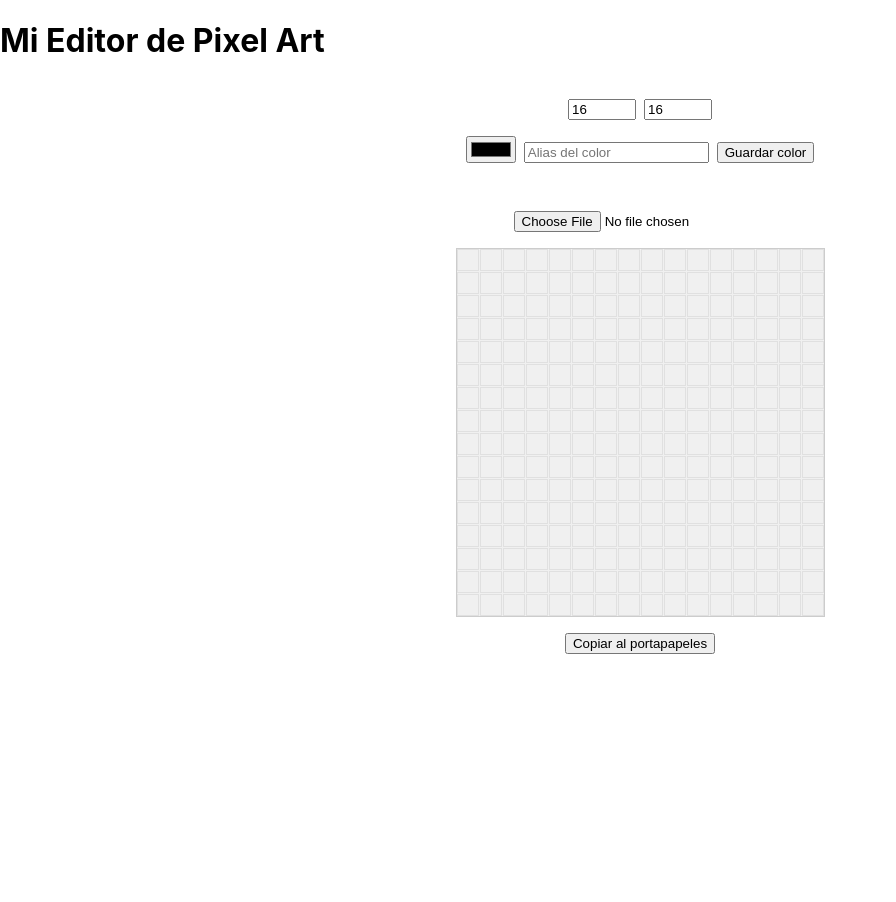
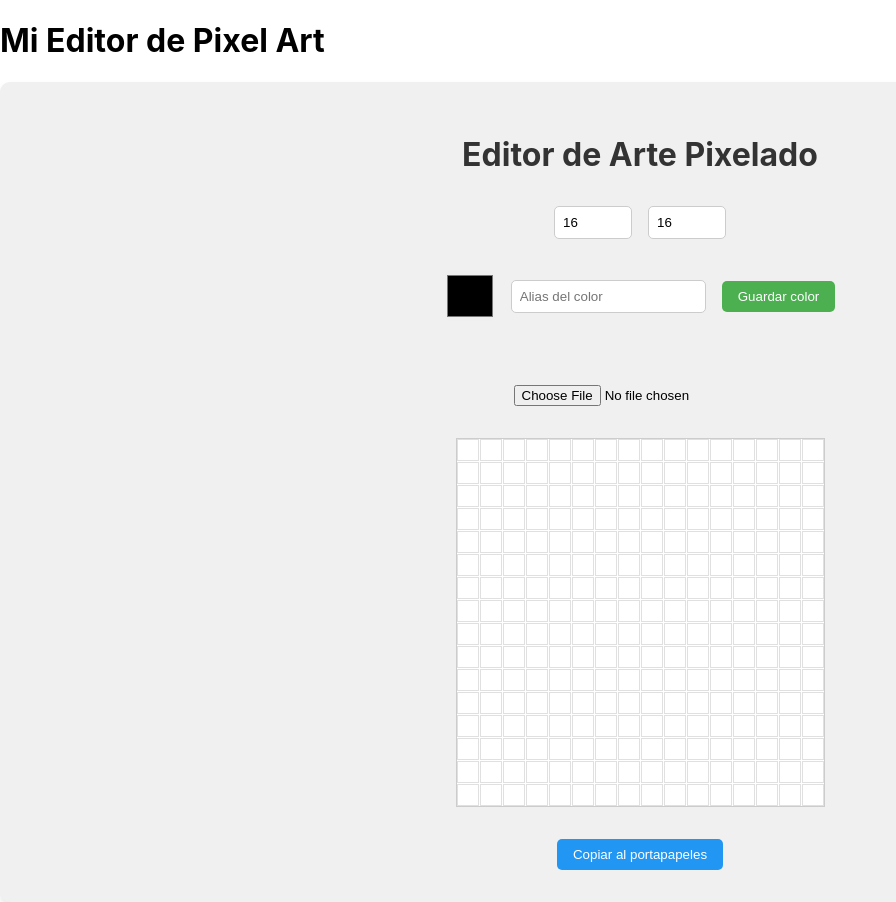
Before and after one commit to Leo-Spj/pixel-art-app, a React (Create React App) app: page / in a window 1280 px wide. Shown: the whole page, without its empty margins (0-896 px from the left). Before the commit the page ends 800 px from the top, so only its background shows below. Built offline with nearby package versions, Linux system fonts and the light colour scheme.

Commit message:
detalles visuales ++

```diff
--- a/src/EditorArtePixelado.js
+++ b/src/EditorArtePixelado.js
@@ -78,38 +78,38 @@ const EditorArtePixelado = () => {
     }
   };
 
-  const generarEnumColor = () => {
+  const generarCodigoCompleto = () => {
     let enumCode = 'enum Color { ';
-    let switchCode = 'void pintarColor(Color color) { switch(color) { ';
+    let switchCode = '\tvoid pintarColor(Color color) {\n\t\tswitch(color) {\n';
 
-    Object.entries(coloresGuardados).forEach(([alias, colorHex]) => {
-      enumCode += `${alias}, `;
+    Object.entries(coloresGuardados).forEach(([alias, colorHex], index) => {
+      enumCode += alias + (index < Object.entries(coloresGuardados).length - 1 ? ', ' : ' ');
       const r = parseInt(colorHex.slice(1, 3), 16) / 255;
       const g = parseInt(colorHex.slice(3, 5), 16) / 255;
       const b = parseInt(colorHex.slice(5, 7), 16) / 255;
-      switchCode += `case ${alias}: glColor3d(${r.toFixed(2)}, ${g.toFixed(2)}, ${b.toFixed(2)}); break; `;
+      switchCode += `\t\t\tcase ${alias}: glColor3d(${r.toFixed(2)}, ${g.toFixed(2)}, ${b.toFixed(2)});\n\t\t\tbreak;\n`;
     });
 
-    enumCode = enumCode.slice(0, -2) + ' };';
-    switchCode += '} }';
+    enumCode += '};\n\n';
+    switchCode += '\t\t}\n\t}\n\n';
 
-    return `[${enumCode} ${switchCode}]`;
-  };
-
-  const copiarAlPortapapeles = () => {
-    const comandosPixel = pixeles.map((colorPixel, indice) => {
+    const pixelCommands = pixeles.map((colorPixel, indice) => {
       if (colorPixel) {
         const { x, y } = calcularCoordenadas(indice);
         const aliasActual = Object.keys(coloresGuardados).find(clave => coloresGuardados[clave] === colorPixel) || 'ColorSinNombre';
-        return `dibujarPixel(${x},${y},${aliasActual});`;
+        return `\t\tdibujarPixel(${x},${y},${aliasActual});`;
       }
       return null;
     }).filter(Boolean);
 
-    const enumColorCode = generarEnumColor();
-    const textoPortapapeles = `${enumColorCode}\n[${comandosPixel.join('\n\t\t')}]`;
+    const figuraCode = '\tvoid figura() {\n' + pixelCommands.join('\n') + '\n\t}';
 
-    navigator.clipboard.writeText(textoPortapapeles)
+    return `[${enumCode}${switchCode}${figuraCode}]`;
+  };
+
+  const copiarAlPortapapeles = () => {
+    const codigoCompleto = generarCodigoCompleto();
+    navigator.clipboard.writeText(codigoCompleto)
       .then(() => alert('¡Copiado al portapapeles!'))
       .catch(err => console.error('Error al copiar: ', err));
   };
@@ -136,51 +136,67 @@ const EditorArtePixelado = () => {
   }, [imagenFondo, anchoLienzo, altoLienzo, posicionFondo, escalaFondo]);
 
   return (
-    <div style={{ display: 'flex', flexDirection: 'column', alignItems: 'center', gap: '1rem', padding: '1rem' }}
-         onContextMenu={(e) => e.preventDefault()}>
-      <div>
+    <div style={{
+      display: 'flex',
+      flexDirection: 'column',
+      alignItems: 'center',
+      gap: '1rem',
+      padding: '2rem',
+      backgroundColor: '#f0f0f0',
+      borderRadius: '10px',
+      boxShadow: '0 4px 6px rgba(0, 0, 0, 0.1)'
+    }} onContextMenu={(e) => e.preventDefault()}>
+      <h1 style={{ color: '#333', marginBottom: '1rem' }}>Editor de Arte Pixelado</h1>
+      <div style={{ display: 'flex', gap: '1rem', marginBottom: '1rem' }}>
         <input
           type="number"
           value={anchoLienzo}
           onChange={(e) => setAnchoLienzo(parseInt(e.target.value))}
           placeholder="Ancho"
-          style={{ width: '60px', marginRight: '0.5rem' }}
+          style={{ width: '60px', padding: '0.5rem', borderRadius: '5px', border: '1px solid #ccc' }}
         />
         <input
           type="number"
           value={altoLienzo}
           onChange={(e) => setAltoLienzo(parseInt(e.target.value))}
           placeholder="Alto"
-          style={{ width: '60px' }}
+          style={{ width: '60px', padding: '0.5rem', borderRadius: '5px', border: '1px solid #ccc' }}
         />
       </div>
-      <div>
+      <div style={{ display: 'flex', gap: '1rem', alignItems: 'center', marginBottom: '1rem' }}>
         <input
           type="color"
           value={color}
           onChange={(e) => manejarCambioColor(e.target.value)}
-          style={{ marginRight: '0.5rem' }}
+          style={{ width: '50px', height: '50px', padding: '0', border: 'none', borderRadius: '5px' }}
         />
         <input
           type="text"
           value={alias}
           onChange={(e) => setAlias(e.target.value)}
           placeholder="Alias del color"
-          style={{ marginRight: '0.5rem' }}
+          style={{ padding: '0.5rem', borderRadius: '5px', border: '1px solid #ccc' }}
         />
-        <button onClick={guardarColor}>Guardar color</button>
+        <button onClick={guardarColor} style={{
+          padding: '0.5rem 1rem',
+          backgroundColor: '#4CAF50',
+          color: 'white',
+          border: 'none',
+          borderRadius: '5px',
+          cursor: 'pointer'
+        }}>Guardar color</button>
       </div>
-      <div style={{ marginTop: '1rem' }}>
+      <div style={{ display: 'flex', flexWrap: 'wrap', gap: '0.5rem', marginBottom: '1rem' }}>
         {Object.entries(coloresGuardados).map(([alias, colorGuardado]) => (
           <button
             key={alias}
             onClick={() => aplicarColorGuardado(alias)}
             style={{
-              margin: '0.2rem',
-              padding: '0.5rem',
+              padding: '0.5rem 1rem',
               backgroundColor: colorGuardado,
               color: 'white',
               border: 'none',
+              borderRadius: '5px',
               cursor: 'pointer'
             }}
           >
@@ -188,32 +204,37 @@ const EditorArtePixelado = () => {
           </button>
         ))}
       </div>
-      <input type="file" onChange={manejarSubidaImagen} accept="image/*" />
+      <input
+        type="file"
+        onChange={manejarSubidaImagen}
+        accept="image/*"
+        style={{ marginBottom: '1rem' }}
+      />
       {imagenFondo && (
-        <div>
-          <div>
+        <div style={{ marginBottom: '1rem' }}>
+          <div style={{ display: 'flex', gap: '0.5rem', marginBottom: '0.5rem' }}>
             <button onClick={() => moverFondo(0, -1)}>↑</button>
             <button onClick={() => moverFondo(0, 1)}>↓</button>
             <button onClick={() => moverFondo(-1, 0)}>←</button>
             <button onClick={() => moverFondo(1, 0)}>→</button>
           </div>
-          <div>
+          <div style={{ display: 'flex', gap: '0.5rem', marginBottom: '0.5rem' }}>
             <input
               type="number"
               value={posicionFondo.x}
               onChange={(e) => setPosicionFondo(prev => ({ ...prev, x: parseInt(e.target.value) || 0 }))}
               placeholder="X"
-              style={{ width: '50px', marginRight: '0.5rem' }}
+              style={{ width: '50px', padding: '0.5rem', borderRadius: '5px', border: '1px solid #ccc' }}
             />
             <input
               type="number"
               value={posicionFondo.y}
               onChange={(e) => setPosicionFondo(prev => ({ ...prev, y: parseInt(e.target.value) || 0 }))}
               placeholder="Y"
-              style={{ width: '50px' }}
+              style={{ width: '50px', padding: '0.5rem', borderRadius: '5px', border: '1px solid #ccc' }}
             />
           </div>
-          <div>
+          <div style={{ display: 'flex', gap: '0.5rem', alignItems: 'center' }}>
             <button onClick={() => escalarFondo(0.1)}>Zoom +</button>
             <button onClick={() => escalarFondo(-0.1)}>Zoom -</button>
             <input
@@ -221,7 +242,7 @@ const EditorArtePixelado = () => {
               value={escalaFondo}
               onChange={(e) => setEscalaFondo(parseFloat(e.target.value) || 1)}
               step="0.1"
-              style={{ width: '50px' }}
+              style={{ width: '50px', padding: '0.5rem', borderRadius: '5px', border: '1px solid #ccc' }}
             />
           </div>
         </div>
@@ -232,8 +253,9 @@ const EditorArtePixelado = () => {
           gridTemplateColumns: `repeat(${anchoLienzo}, 1fr)`,
           gap: '1px',
           border: '1px solid #ccc',
-          backgroundColor: '#f0f0f0',
+          backgroundColor: '#fff',
           position: 'relative',
+          marginBottom: '1rem'
         }}
       >
         <canvas
@@ -265,7 +287,14 @@ const EditorArtePixelado = () => {
           />
         ))}
       </div>
-      <button onClick={copiarAlPortapapeles}>Copiar al portapapeles</button>
+      <button onClick={copiarAlPortapapeles} style={{
+        padding: '0.5rem 1rem',
+        backgroundColor: '#2196F3',
+        color: 'white',
+        border: 'none',
+        borderRadius: '5px',
+        cursor: 'pointer'
+      }}>Copiar al portapapeles</button>
     </div>
   );
 };
```
